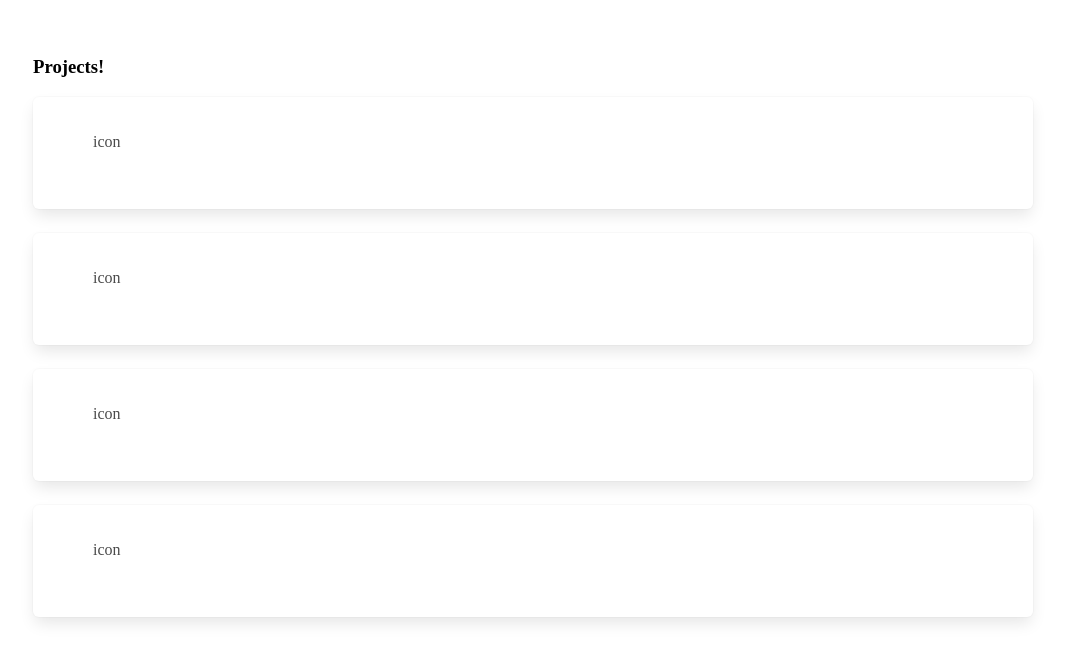
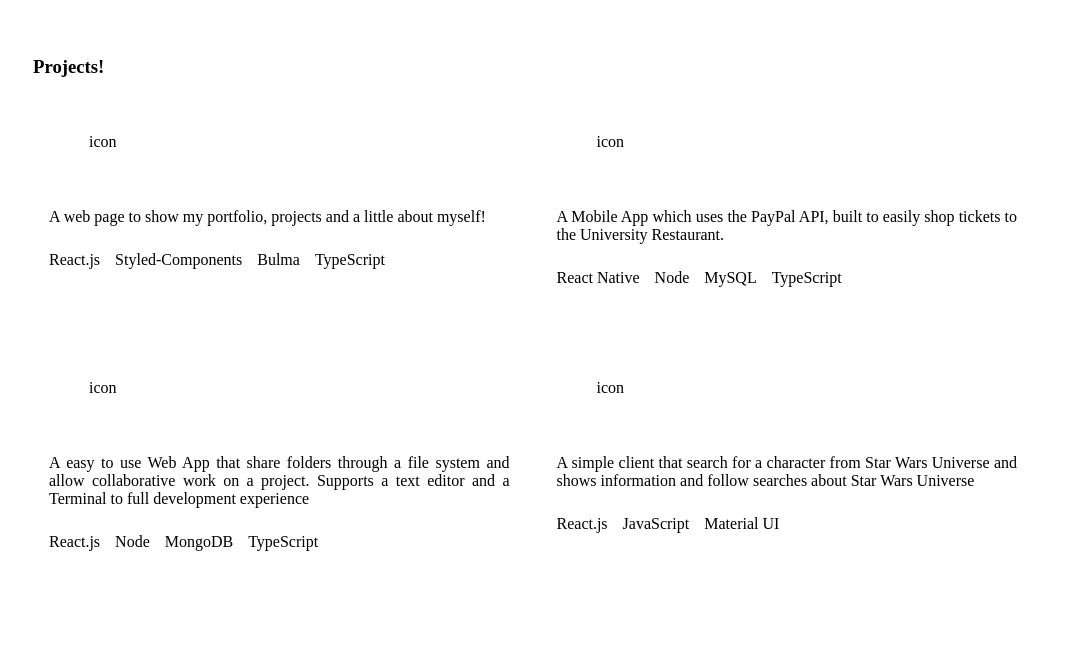
Before and after one commit to Neiva07/personal-webpage, a React (Create React App) app: page / in a window 1280 px wide. Shown: the part 1443-2104 px from the top of the page, without its empty margins (107-1172 px from the left). Built offline with nearby package versions, Linux system fonts and the light colour scheme.

Commit message:
solve some issues with projects section

```diff
--- a/src/Components/Icons/Github.tsx
+++ b/src/Components/Icons/Github.tsx
@@ -3,11 +3,9 @@ import React from "react";
 const Github = () => {
   return (
     <div>
-      <a aria-label="reply">
-        <span className="icon is-small">
-          <i className="fas fa-github" aria-hidden="true" />
-        </span>
-      </a>
+      <span className="icon">
+        <i className="fas fa-github-circle" aria-hidden="true" />
+      </span>
     </div>
   );
 };
--- a/src/Components/Sections/Projects/index.tsx
+++ b/src/Components/Sections/Projects/index.tsx
@@ -18,9 +18,9 @@ type Props = {
   projects: Project[];
 };
 
-const CardContainer = styled.div`
+const BoxContainer = styled.div`
   position: relative;
-  align-items: center;
+  padding: 20px 16px;
 `;
 
 const ProjectsContainer = styled(Section)`
@@ -37,31 +37,77 @@ const IconLink = styled.a`
   }
 `;
 
+const ProjectsGrid = styled.div`
+  display: grid;
+  grid-template-columns: repeat(auto-fill, minmax(450px, 1fr));
+  grid-gap: 15px;
+  position: relative;
+`;
+
+const ProjectContent = styled.p`
+  text-align: justify;
+`;
+
+const LinkContainer = styled.div`
+  right: 0;
+
+  display: inline-block;
+`;
+
+const TechList = styled.ul`
+  align-items: flex-end;
+  display: flex;
+  flex-grow: 1;
+  flex-wrap: wrap;
+  margin-top: 20px;
+  list-style: none;
+  padding: 0;
+  li {
+    line-height: 1.75;
+    margin-right: 15px;
+    &:last-of-type {
+      margin-right: 0;
+    }
+  }
+`;
+
 const Index = (props: Props) => {
   const { title, projects } = props;
   return (
-    <ProjectsContainer>
+    <ProjectsContainer id="projects">
       <Heading>{title}</Heading>
-
+      <ProjectsGrid>
         {projects &&
           projects.map(project => {
             const { github, link, techStack, title, description } = project;
             return (
-            <CardContainer className="box">
-              <IconContainer className="media-left">icon</IconContainer>
+              <BoxContainer>
+                <IconContainer>icon</IconContainer>
+                <LinkContainer>
                   {github && (
-                <IconLink href={github.href} className="media-right">
+                    <IconLink href={github.href} className="icon">
                       <GithubIcon />
                     </IconLink>
                   )}
                   {link && (
-                <IconLink href={link.href} className="media-right">
+                    <IconLink href={link.href} className="icon">
                       <LinkIcon />
                     </IconLink>
                   )}
-            </CardContainer>
+                </LinkContainer>
+
+                <ProjectContent>{description}</ProjectContent>
+                <footer>
+                  <TechList>
+                    {techStack.map(tech => {
+                      return <li>{tech}</li>;
+                    })}
+                  </TechList>
+                </footer>
+              </BoxContainer>
             );
           })}
+      </ProjectsGrid>
     </ProjectsContainer>
   );
 };
```
Lines whose indentation alone changed are shown as unchanged.
